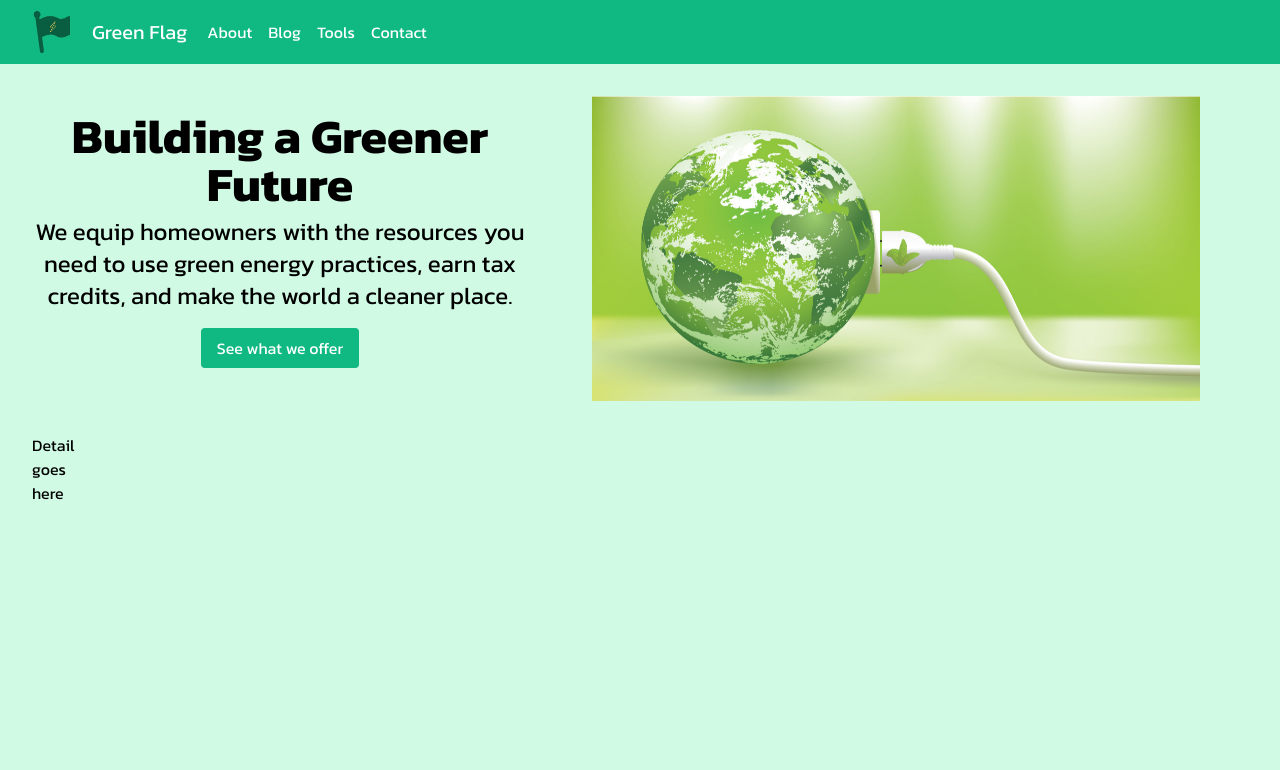
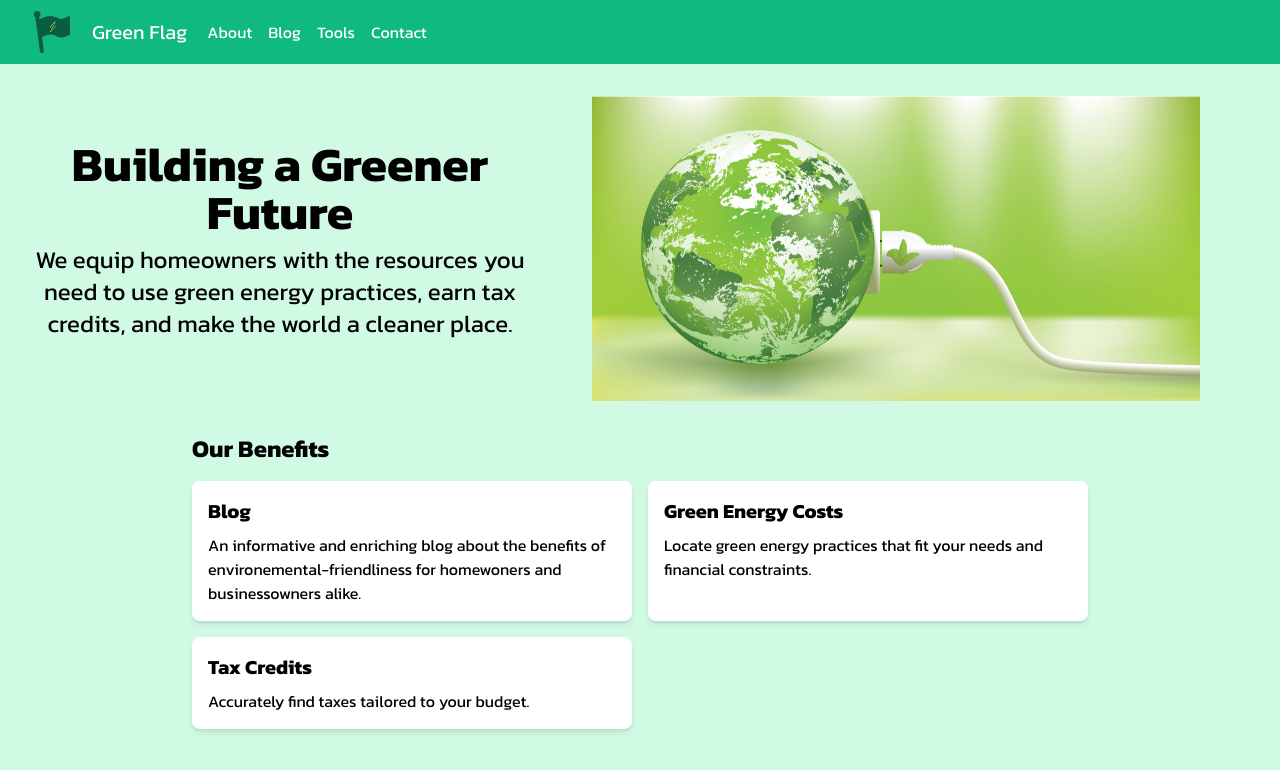
Before and after one commit to tsawebmaster2023/greenflag, a React (Create React App) app: page / in a window 1280 px wide. Shown: the top 770 px of the page. Built offline with nearby package versions, Linux system fonts and the light colour scheme.

Commit message:
Update Home.js

```diff
--- a/src/pages/Home.js
+++ b/src/pages/Home.js
@@ -1,6 +1,6 @@
 import React from 'react';
 import greenPowerImage from '../greenpowerimage.jpg';
-import { Link } from 'react-scroll';
+import { Link as ScrollLink, Element } from 'react-scroll';
 
 export default function Home() {
   return (
@@ -8,19 +8,31 @@ export default function Home() {
       <div className="flex flex-col-reverse sm:flex-row justify-between gap-4 items-center mx-8">
         <div className="flex flex-col items-center text-center">
           <h1 className="text-2xl sm:text-3xl md:text-4xl lg:text-5xl font-bold mb-2">Building a Greener Future</h1>
-          <p className="md:text-lg lg:text-2xl">We equip homeowners with the resources you need to use green energy practices, earn
-          tax credits, and make the world a cleaner place.</p>
-          <Link to="detailSection" smooth={true} duration={500}>
-            <button className="mt-4 bg-emerald-500 hover:bg-emerald-700 text-white py-2 px-4 rounded">
-              See what we offer
-            </button>
-          </Link>
+          <p className="md:text-lg lg:text-2xl">We equip homeowners with the resources you need to use green energy practices, earn tax credits, and make the world a cleaner place.</p>
+          <ScrollLink to="benefitsSection" smooth={true} duration={500}>
+          </ScrollLink>
         </div>
         <img src={greenPowerImage} alt="Green Power" className="w-full sm:w-1/2 mt-4 mx-4 sm:mx-6 md:mx-8 lg:mx-12"/>
       </div>
-      <div id="detailSection" className="p-8 w-1/12">
-        <p>Detail goes here</p>
-      </div>
+      <Element name="benefitsSection" className="p-8 w-full">
+        <div className="max-w-4xl mx-auto">
+          <h2 className="text-2xl font-bold mb-4">Our Benefits</h2>
+          <div className="grid grid-cols-1 md:grid-cols-2 gap-4">
+            <div className="bg-white rounded-lg p-4 shadow-md">
+              <h3 className="text-xl font-semibold mb-2">Blog</h3>
+              <p>An informative and enriching blog about the benefits of environemental-friendliness for homewoners and businessowners alike.</p>
+            </div>
+            <div className="bg-white rounded-lg p-4 shadow-md">
+              <h3 className="text-xl font-semibold mb-2">Green Energy Costs</h3>
+              <p>Locate green energy practices that fit your needs and financial constraints.</p>
+            </div>
+            <div className="bg-white rounded-lg p-4 shadow-md">
+              <h3 className="text-xl font-semibold mb-2">Tax Credits</h3>
+              <p>Accurately find taxes tailored to your budget.</p>
+            </div>
+          </div>
+        </div>
+      </Element>
     </div>
   );
 }
```
